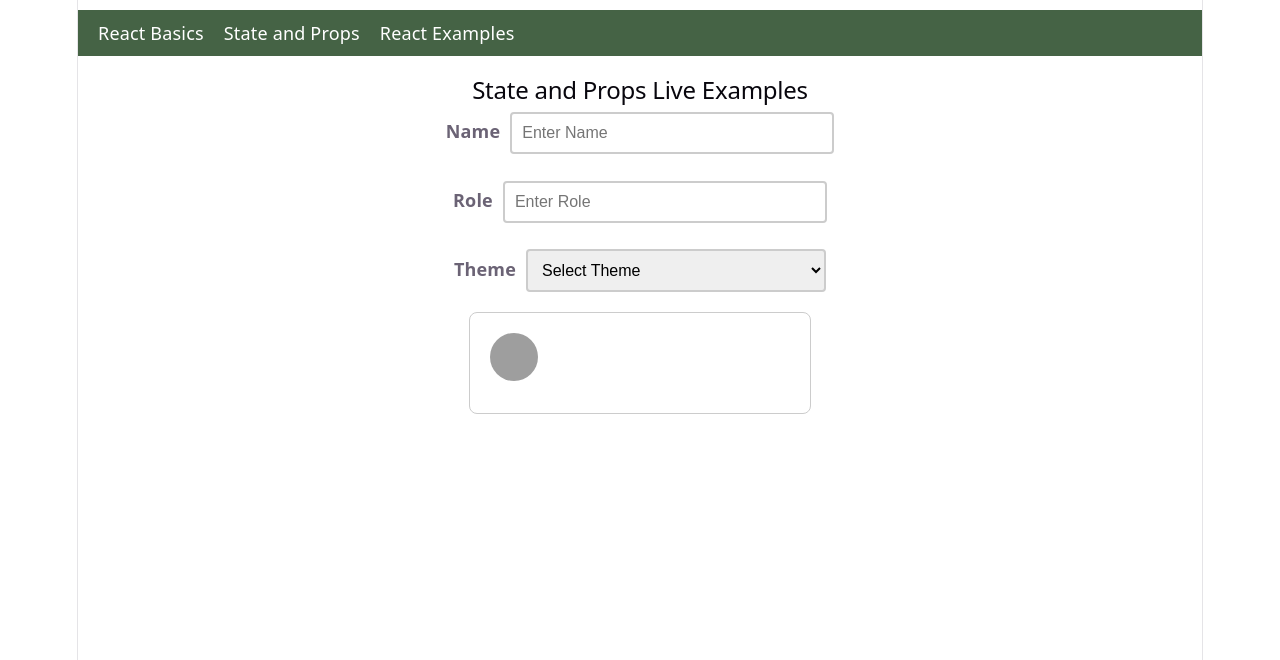
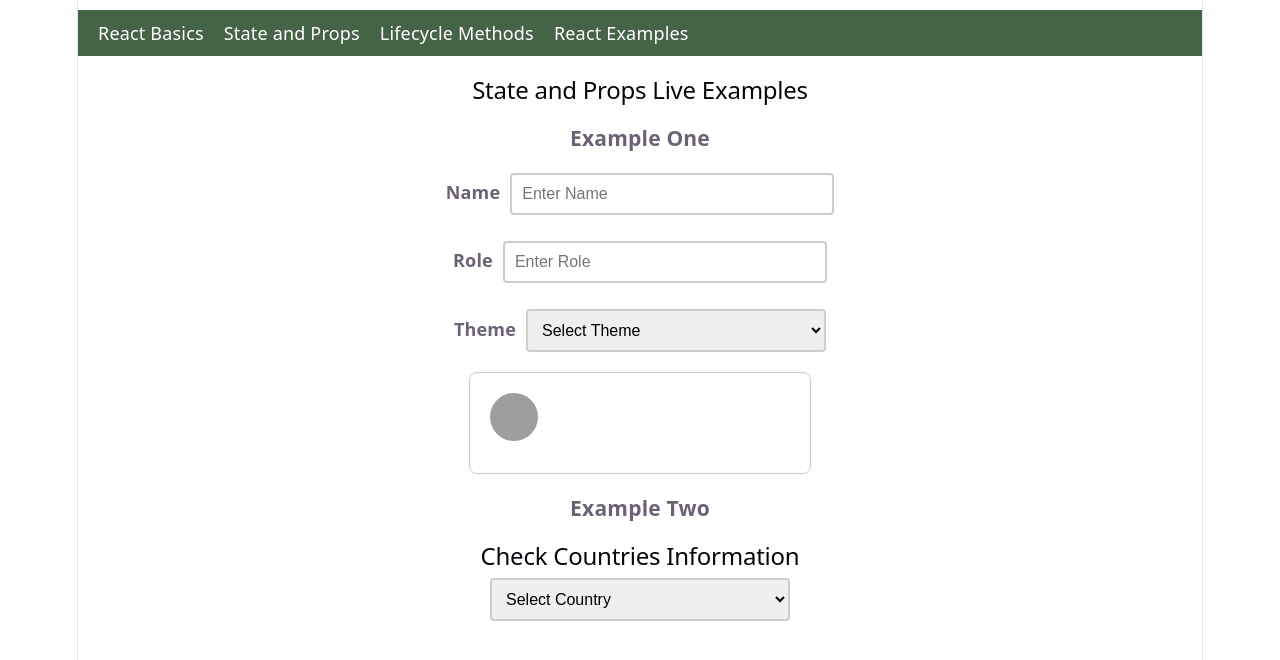
Before and after one commit to sheraz2882/ReactBasics, a React (Vite) app: page /state-and-props in a window 1280 px wide. Shown: the top 660 px of the page. Built offline with nearby package versions, Linux system fonts and the light colour scheme.

Commit message:
states&Props added working on lifecycler flow

```diff
--- a/src/App.css
+++ b/src/App.css
@@ -132,3 +132,14 @@
   text-align: left;
   margin-top: -18px;
 }
+
+.country-info {
+  border: 1px solid #ccc;
+  border-radius: 8px;
+  padding: 20px;
+  max-width: 350px;
+  margin: 20px auto;
+  background: #fafafa;
+  box-shadow: 0 6px 18px rgba(0, 0, 0, 0.06);
+  text-align: left;
+}
--- a/src/App.tsx
+++ b/src/App.tsx
@@ -5,6 +5,7 @@ import {BrowserRouter, Routes, Route} from 'react-router-dom';
 import Header from './Header.tsx';
 import ReactBasics from './ReactBasics.tsx';
 import { StateProps } from './StateProps.tsx';
+import { LifecycleMethods } from './LifecycleMethods.tsx';
 
 
 
@@ -16,6 +17,7 @@ function App() {
       <Routes>
         <Route path='/' element={<ReactBasics />} />
         <Route path='/state-and-props' element={<StateProps />} />
+        <Route path='/lifecycle-methods' element={<LifecycleMethods />} />
         <Route path='/react-examples' element={<FormsHandling />} />
 
         {/* Add more routes here as needed */}
--- a/src/Header.tsx
+++ b/src/Header.tsx
@@ -7,6 +7,7 @@ function Header() {
             <nav className='nav'>
                 <Link to="/" className='nav-links'>React Basics</Link>
                 <Link to="/state-and-props" className="nav-links">State and Props</Link>
+                <Link to="/lifecycle-methods" className="nav-links">Lifecycle Methods</Link>
                 <Link to="/react-examples" className='nav-links'>React Examples</Link>
             </nav>
         </header>
--- /dev/null
+++ b/src/LifecycleMethods.tsx
@@ -0,0 +1,19 @@
+import React from 'react';
+
+export const LifecycleMethods = () => {
+
+    return (
+        <div>
+            <h2>Lifecycle Methods</h2>
+            <p>Lifecycle methods are special methods in React components that allow you to hook into different stages of a component's lifecycle.
+                These methods are called at specific points during a component's existence, such as when it is created, updated, or destroyed.
+                They provide a way to perform side effects, manage state, and interact with the DOM.</p>
+
+            <p>Some commonly used lifecycle methods in class components include:</p>
+            <button onClick={() => {}}>ComponentDidMount</button>
+            <button>ComponentDidUpdate</button>
+            <button>ComponentWillUnmount</button>
+        </div>
+    );
+
+}
--- a/src/StateProps.tsx
+++ b/src/StateProps.tsx
@@ -20,8 +20,6 @@ function UserInfoCard({name, role, theme} : UserInfoCardProps) {
         themeColor = '#9e9e9e';
     }
 
-    console.log(themeColor);
-
     return (
         <div className='user-info-card'>
             <p style={{backgroundColor: themeColor, color: '#fff'}} className="user-profile">{name.charAt(0).toUpperCase()}</p>
@@ -34,18 +32,14 @@ function UserInfoCard({name, role, theme} : UserInfoCardProps) {
 }
 
 
+function StatePropsExample1() {
 
-export const  StateProps = () => {
     const [name, setName] = useState('');
     const [role, setRole] = useState('');
     const [theme, setTheme] = useState('');
 
-
-
     return (
         <div>
-            <h2>State and Props Live Examples</h2>
-
             <label style={{fontWeight: 'bold', marginRight: '10px'}}>
                 Name
             </label>
@@ -100,7 +94,84 @@ export const  StateProps = () => {
 
 
             {UserInfoCard({name, role, theme})}
+        </div>
+    );
+}
 
+
+interface Country{
+    code : string;
+    name: string;
+    population: string;
+    capital: string;
+}
+
+const countries: Country[] = [
+    {code : "PK", name: "Pakistan", population: "240 million", capital: "Islamabad"},
+    {code : "US", name: "United States", population: "335 million", capital: "Washington, D.C."},
+    {code : "IN", name: "India", population: "1.43 billion", capital: "New Delhi"},
+]
+
+
+function StatePropsExample2() {
+
+    const [selectedCode , setSelectedCode] = useState('');
+
+
+    const selectedCountry = countries.find(country => country.code === selectedCode);
+
+
+
+    return(
+        <div>
+            <h2>Check Countries Information</h2>
+
+            <select
+                className='input-field'
+               value={selectedCode}
+               onChange={(e) => {setSelectedCode(e.target.value)}}>
+
+                <option value="">Select Country</option>
+                {
+                    countries.map((country) => (
+                        <option key={country.code} value={country.code}>
+                            {country.name}
+                        </option>
+                    ))
+                }
+
+            </select>
+
+            {selectedCountry && (
+                <div className='country-info'>
+                    <h3>{selectedCountry.name}</h3>
+                    <p><strong>Population:</strong> {selectedCountry.population}</p>
+                    <p><strong>Capital:</strong> {selectedCountry.capital}</p>
+                </div>
+            )}
+
+        </div>
+    );
+
+
+}
+
+
+export const  StateProps = () => {
+
+
+
+
+    return (
+        <div>
+            <h2>State and Props Live Examples</h2>
+            <h3>Example One</h3>
+
+            <StatePropsExample1 />
+
+            <h3>Example Two</h3>
+
+            <StatePropsExample2 />
 
         </div>
     );
```
